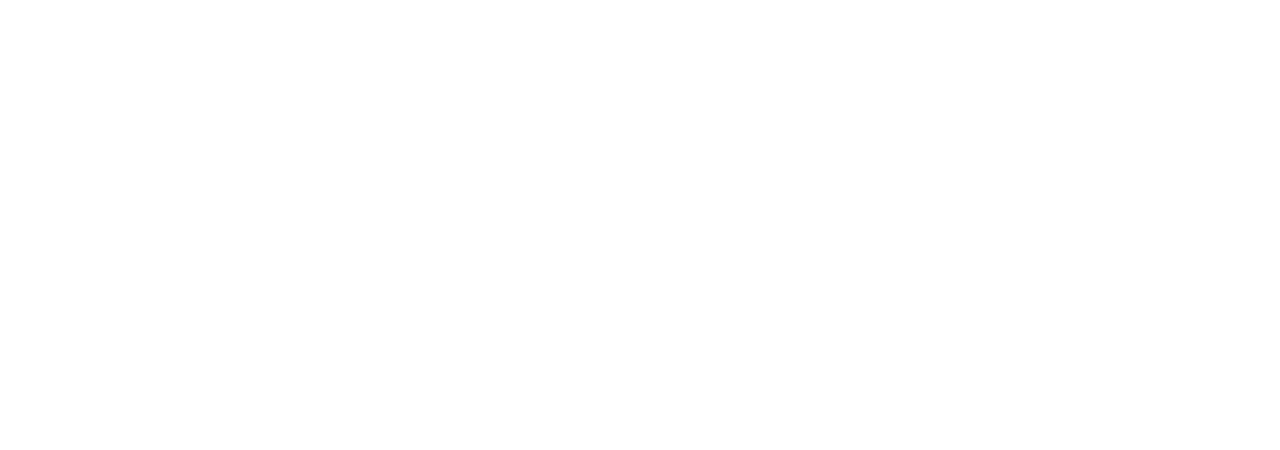
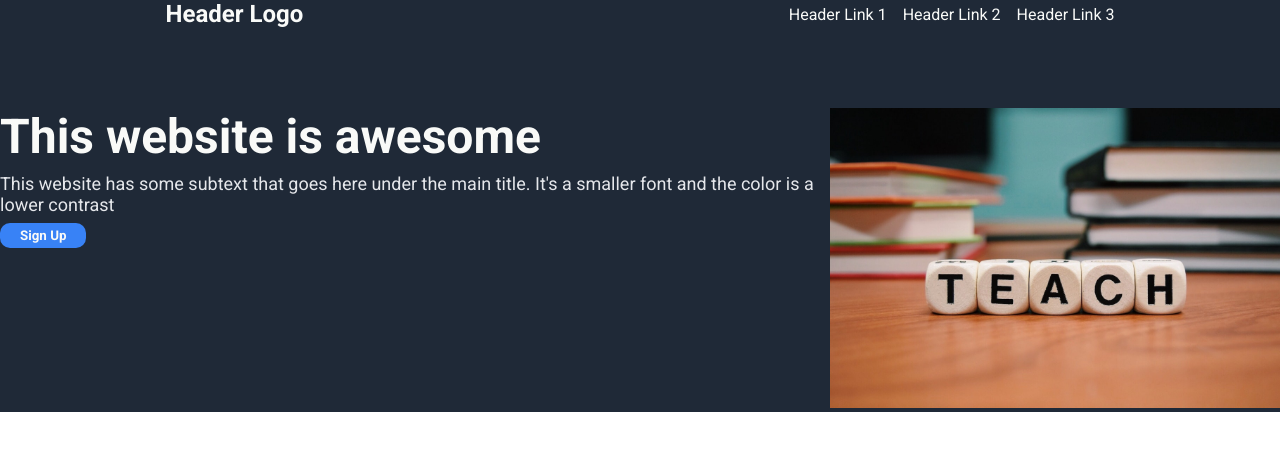
Before and after one commit to Ioan93Andrei/Odin_Landing_Page, a plain HTML site: page index.html in a window 1280 px wide. Drawn offline with Linux system fonts and the light colour scheme.

Commit message:
working on the hero part

```diff
--- a/index.html
+++ b/index.html
@@ -4,10 +4,36 @@
     <meta charset="UTF-8">
     <meta http-equiv="X-UA-Compatible" content="IE=edge">
     <meta name="viewport" content="width=device-width, initial-scale=1.0">
-    <link rel="stylesheet" href="/styles/style.css">
+    <link rel="stylesheet" href="styles/style.css">
     <title>Landing_Page</title>
 </head>
 <body>
 
+    <!-- Header begins here. -->
+
+    <header id="main-header">
+        <strong><h3 id="logo">Header Logo</h3></strong>
+        <ul>
+            <a href="#"><li>Header Link 1</li></a>
+            <a href="#"><li>Header Link 2</li></a>
+            <a href="#"><li>Header Link 3</li></a>
+        </ul>
+    </header>
+
+        <!-- Header ends here. -->
+
+        <!-- Main Section starts here. -->
+
+    <main id="main-section">
+        <div id="card">
+            <h1>This website is awesome</h1>
+            <p>This website has some subtext that goes here under the main title. It's a smaller font and the color is a lower contrast</p>
+            <button type="submit">Sign Up</button>
+        </div>
+        <div id="main-picture">
+            <img src="img/main_picture.jpg" alt="Main Picture" srcset="">
+        </div>
+    </main>
+
 </body>
 </html>
--- a/styles/style.css
+++ b/styles/style.css
@@ -1,4 +1,78 @@
+@import url('https://fonts.googleapis.com/css2?family=Roboto:ital,wght@0,400;0,700;1,400&display=swap');
+
 * {
+    font-family: "Roboto",sans-serf;
     margin: 0;
     padding: 0;
 }
+
+/* All this is for the main header. */
+
+#main-header {
+    display: flex;
+    flex: 1;
+    justify-content: space-evenly;
+    gap: 20em;
+    background-color: #1F2937;
+    color: #F9FAF8;
+}
+
+#main-header h3 {
+    justify-self: flex-start;
+    font-size: 24px;
+}
+
+#main-header ul {
+    display: flex;
+    align-items: center;
+    gap: 1em;
+    font-weight: 100;
+    list-style: none;
+}
+
+#main-header a{
+    text-decoration: none;
+    color:#F9FAF8;
+}
+
+/* This is for the main part. */
+
+#main-section {
+    display: flex;
+    justify-content: space-around;
+    background-color: #1F2937;
+    color: #F9FAF8;
+    padding-top: 5em;
+    flex: 1;
+}
+
+#main-section img {
+    height: 300px;
+}
+
+#main-section h1 {
+    font-size: 48px;
+    font-weight: 900;
+    color: #F9FAF8;
+}
+
+#card {
+    display: flex;
+    flex-direction: column;
+    align-items: flex-start;
+    gap: 0.5em;
+}
+
+#main-section p {
+    font-size: 18px;
+    color: #E5E7EB;
+}
+
+#main-section button {
+    background-color: #3882F6;
+    color:#F9FAF8;
+    padding: 5px 20px;
+    border-radius: 10px;
+    border: none;
+    font-weight: bold;
+}
```
Also changed, not shown: img/main_picture.jpg (added).
